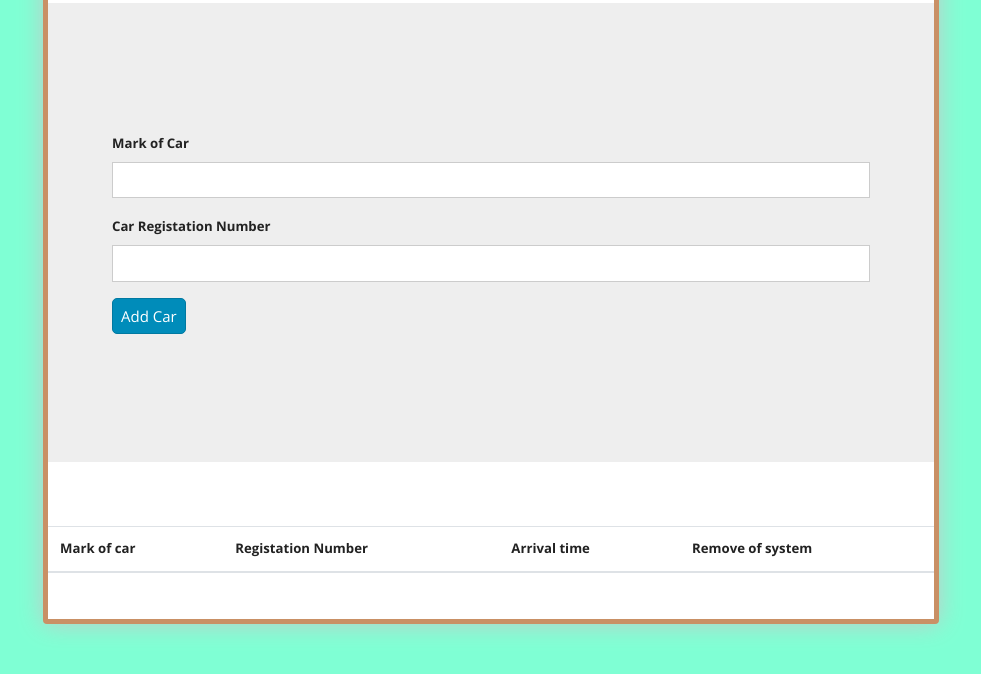
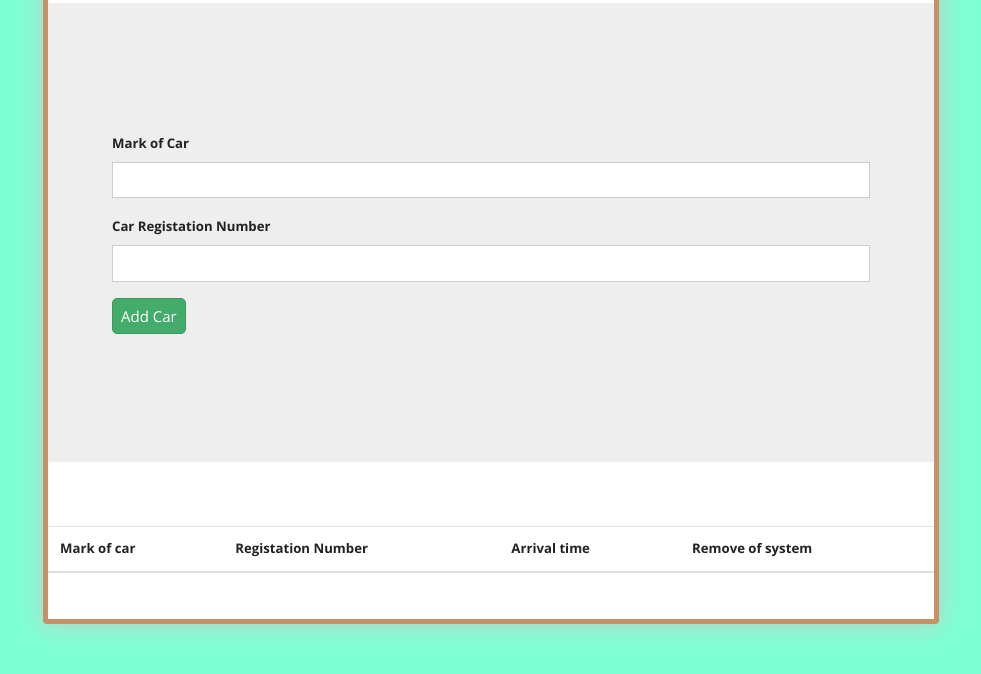
Before and after one commit to jelsonjay/car-parking-app, a plain HTML site: page index.html in a window 1280 px wide. Shown: the part 124-798 px from the top of the page, without its empty margins (149-1130 px from the left). Drawn offline with nearby package versions, Linux system fonts and the light colour scheme.

Commit message:
Update index.html

```diff
--- a/index.html
+++ b/index.html
@@ -32,7 +32,7 @@
                         <label><strong>Car Registation Number</strong></label>
                         <input type="text" name="carNumber" id="carNumber" class="form-control">
                     </div>
-                    <button typey="submit" class="btn btn-primary">Add Car</button>
+                    <button typey="submit" class="btn btn-success">Add Car</button>
                 </form>
             </div>
 
```
